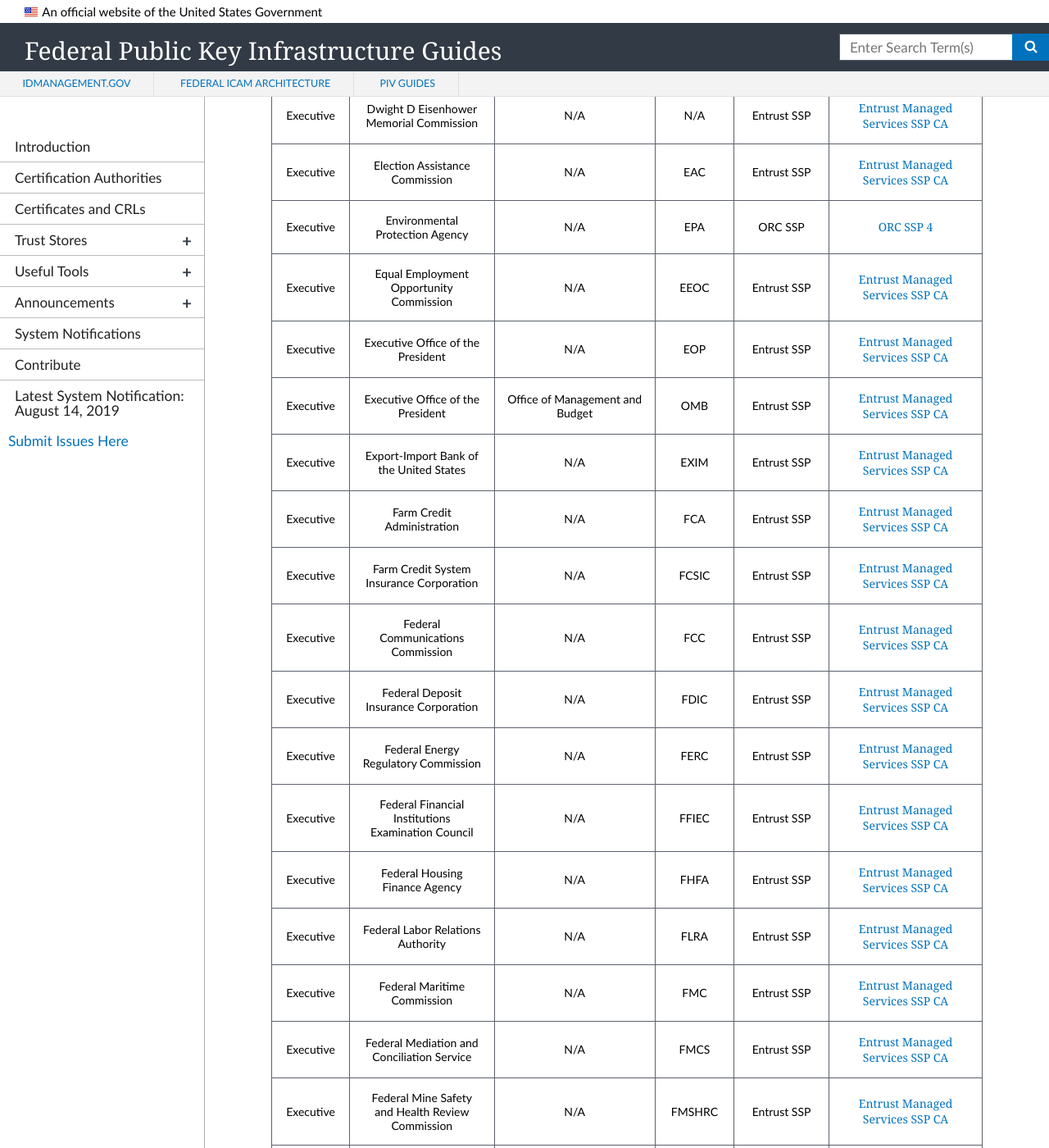
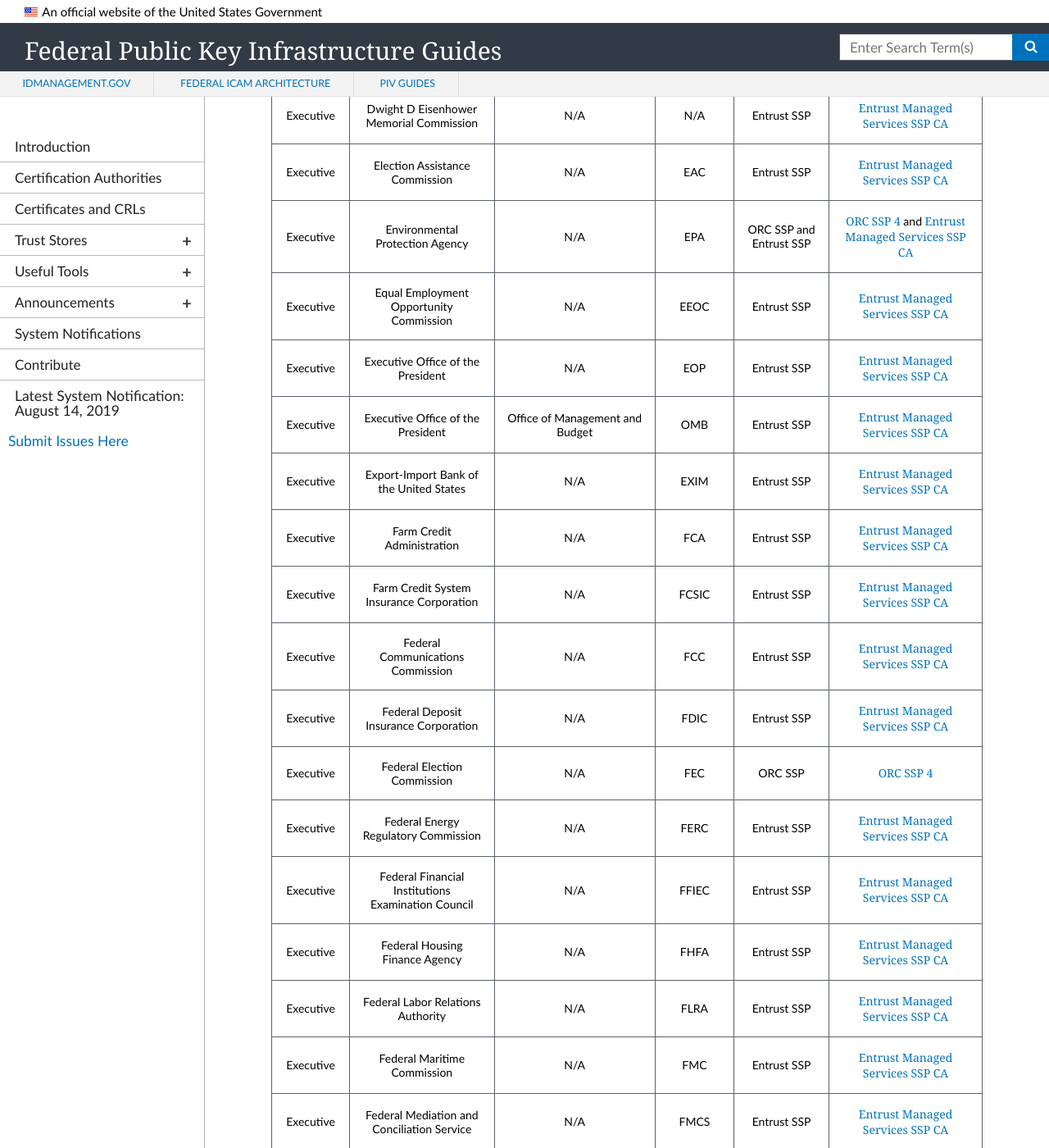
Before and after one commit to GSA/fpki-guides, a Jekyll site: the page built from pages/fpki_usaccess_customers.md, in a window 1280 px wide and 1400 px high, scrolled down 10538 px. Shown: the whole window at 82% size. Built offline with Jekyll 4.4.1, drawn with Linux system fonts in a browser that asks for light colours; nearby versions of some CDN libraries.

Commit message:
additions for FEC and EPA
@ryancdickson can you check these changes?

added Federal Election Commission
EPA uses USAccess too

```diff
--- a/_data/customers.yml
+++ b/_data/customers.yml
@@ -930,8 +930,8 @@
  agency: Environmental Protection Agency
  component: N/A
  acronym: EPA
- ssp: ORC SSP
- ca: <a href="#orc-ssp-4">ORC SSP 4</a>
+ ssp: ORC SSP and Entrust SSP
+ ca: <a href="#orc-ssp-4">ORC SSP 4</a> and <a href="#entrust-managed-services-ssp-ca">Entrust Managed Services SSP CA</a>
 -
  branch: Executive
  agency: Equal Employment Opportunity Commission
@@ -988,6 +988,13 @@
  acronym: FDIC
  ssp: Entrust SSP
  ca: <a href="#entrust-managed-services-ssp-ca">Entrust Managed Services SSP CA</a>
+-
+ branch: Executive
+ agency: Federal Election Commission
+ component: N/A
+ acronym: FEC
+ ssp: ORC SSP
+ ca: <a href="#orc-ssp-4">ORC SSP 4</a>
 -
  branch: Executive
  agency: Federal Energy Regulatory Commission
```
